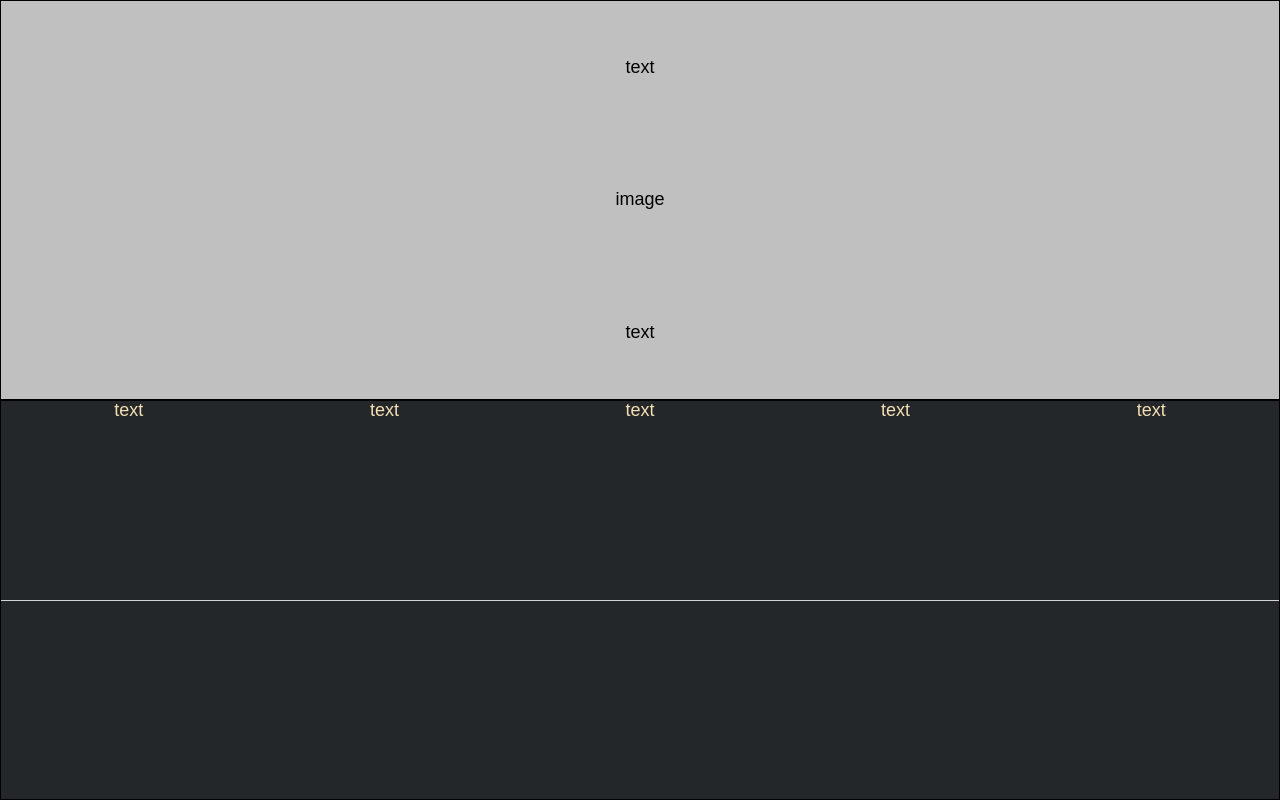
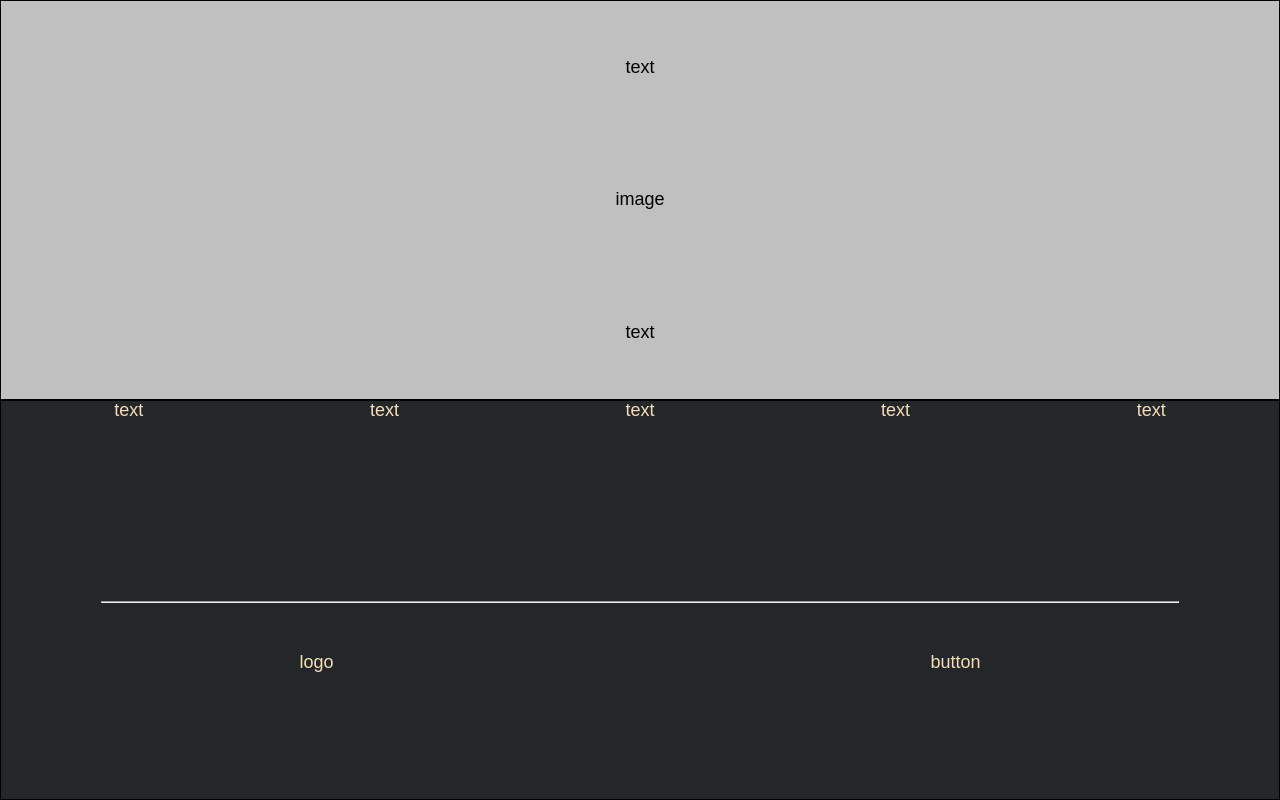
Before and after one commit to Fraianni/htmlcss-struttura-discord, a plain HTML site: page index.html in a window 1280 px wide. Shown: the part 1600-2400 px from the top of the page. Drawn offline with Linux system fonts and the light colour scheme.

Commit message:
ultimi aggiustamenti

```diff
--- a/index.html
+++ b/index.html
@@ -53,7 +53,11 @@
             <div class="text5">text</div>
         </div>
 
-        <div class="flex block2"></div>
+        <hr>
+        <div class="flex block2">
+            <div class="logo">logo</div>
+            <div class="button">button</div>
+        </div>
 
     </footer>
 </body>
--- a/style.css
+++ b/style.css
@@ -60,5 +60,15 @@ header {
     color: wheat;
     justify-content: space-around;
     height: 200px;
-    border-bottom: 1px solid lightgray;
 }
+
+hr {
+    color: gray;
+    margin: 0px 100px;
+}
+
+.block2 {
+    color: wheat;
+    justify-content: space-around;
+    padding: 50px 0px;
+}
```
